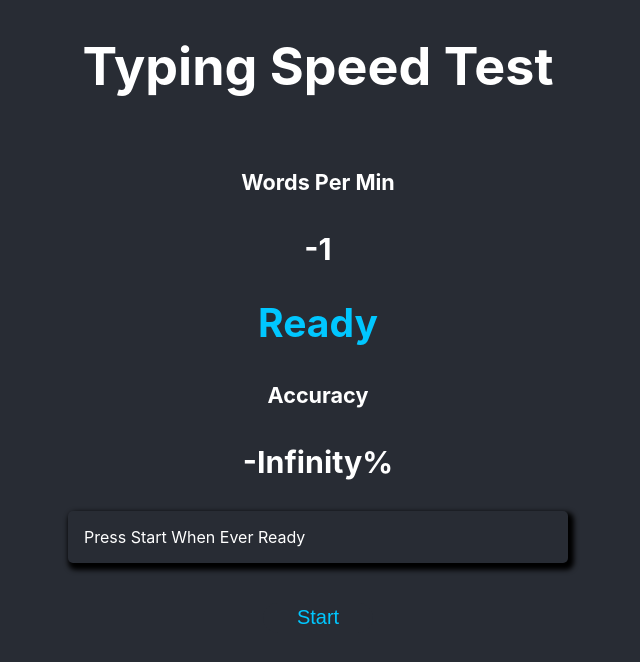
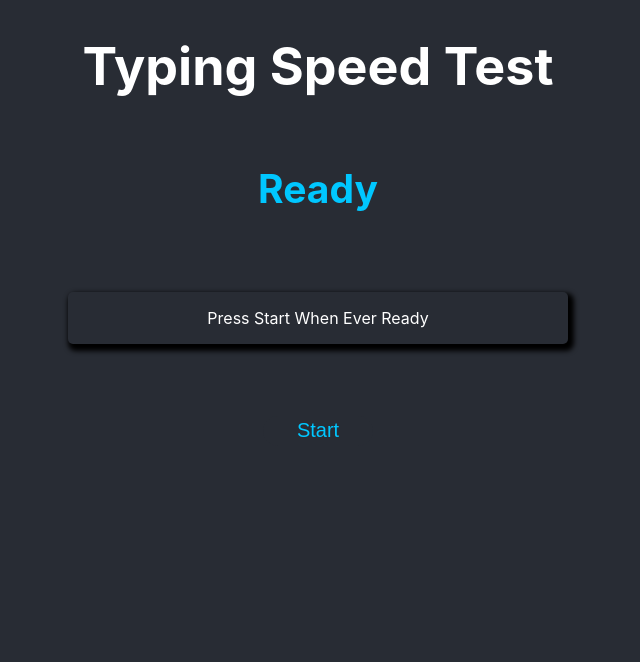
Before and after one commit to awilson02/typingSpeed, a React (Create React App) app in the folder typing-speed/: page / in a window 1280 px wide. Shown: the top 662 px of the page, without its empty margins (322-962 px from the left). Built offline with nearby package versions, Linux system fonts and the light colour scheme.

Commit message:
Update App.css
ui changes

```diff
--- a/typing-speed/src/App.css
+++ b/typing-speed/src/App.css
@@ -20,9 +20,12 @@ html
 .content
 {
   color: white;
-
+ align-self: center;
   text-align: left;
+  display: block;
   padding: 1em;
+  margin-left:auto;
+  margin-right: auto;
 
 
 }
@@ -36,6 +39,11 @@ html
   max-width: 1000px;
   min-width: 500px;
   align-self: center;
+  display: flex;
+  flex-direction: column;
+  align-items: center;
+  margin-bottom: 2em;
+
 }
 .App-header {
 
@@ -63,15 +71,21 @@ html
 }
 .timerG
 {
+  margin-right: 2em;
+  margin-left: 2em;
   color: #18ff00;
 }
 
 .timerY
 {
+  margin-right: 2em;
+  margin-left: 2em;
   color: #ffdd00;
 }
 .timerRS
 {
+  margin-right: 2em;
+  margin-left: 2em;
   color: #ff0000;
   animation: shake infinite 1s;
 }
@@ -100,17 +114,62 @@ html
 .timerB
 {
   color:  #00c7ff;
+  margin-right: 2em;
+  margin-left: 2em;
+}
 
+
+.mainContent
+{
+
+  align-self: center;
+  align-items: center;
 }
 
 
 
+.headerContainer
+{
+  display: flex;
+  flex-direction: row;
+  align-self: center;
+}
 
+.resultDisabled
+{
+  visibility: hidden;
+}
+.results
+{
+  box-shadow:  3px 4px 5px 3px  black;
+  display: flex;
+  flex-direction: column;
+  margin-bottom: 3em;
+
+  padding-left: 1em;
+  padding-right: 1em;
+  border-radius: 1em;
+}
+
+h5
+{
+  margin-bottom: 0;
+  width: 9em;
+}
+.resultTextG
+{
+  color: #18ff00;
+}
+
+.resultTextY
+{
+  color: #ffdd00;;
+}
 .userInActive
 {
 
   background-color: #282c34;
-  color: transparent;
+  color: #282c34;
   margin-left: 2em;
   margin-right: 2em;
   margin-top: 30px;
@@ -124,6 +183,7 @@ html
 
 
 }
+
 
 textarea
 {
```
